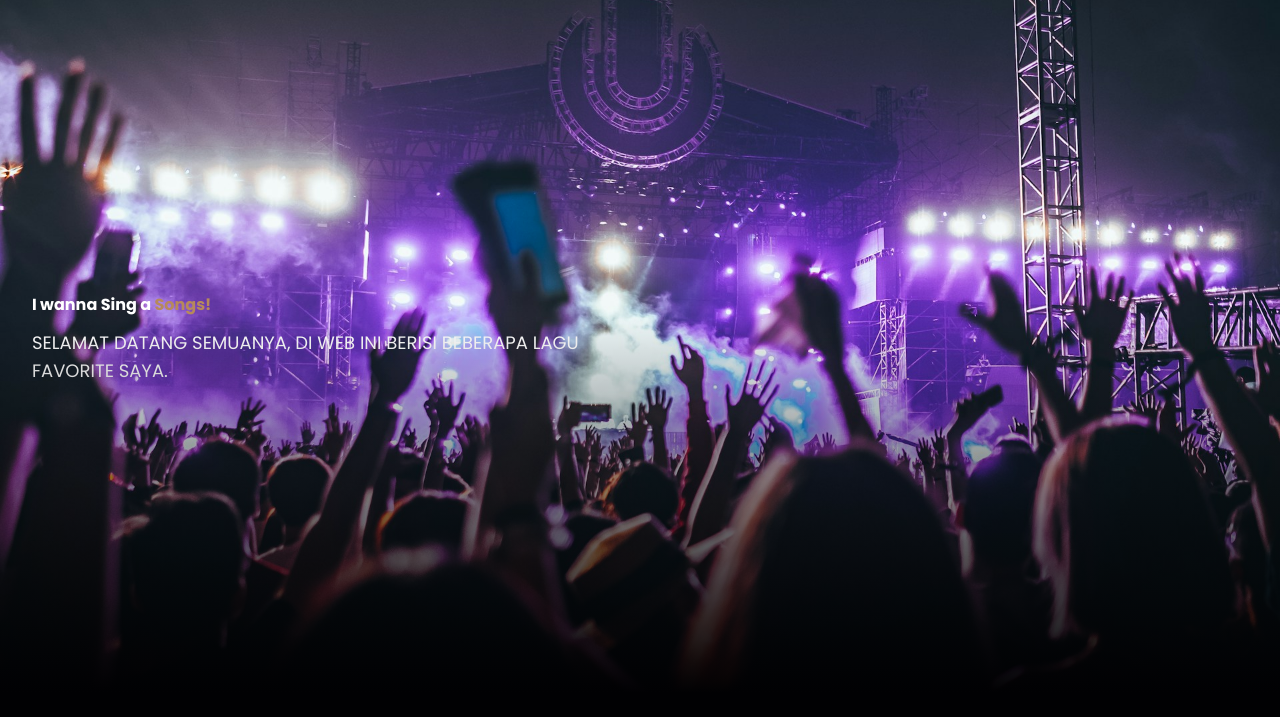
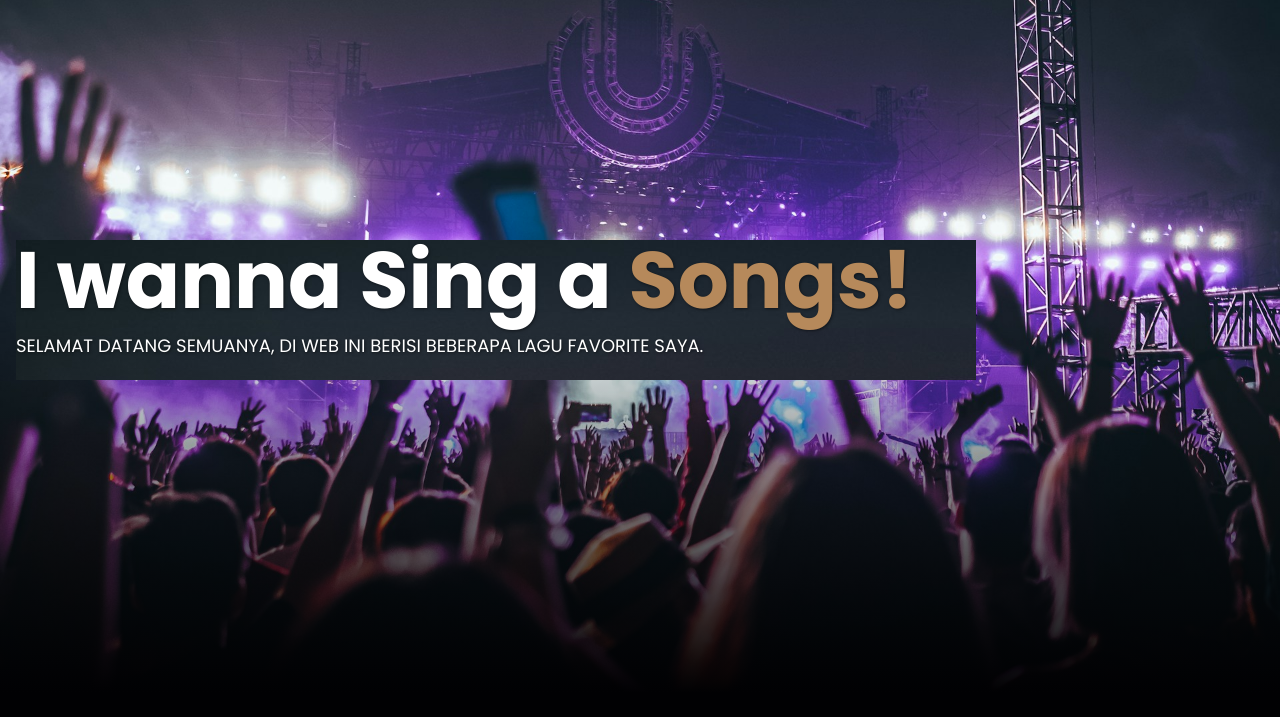
Before and after one commit to Mhdhafin/Favsong_Tailwindcss, a website: page index.html in a window 1280 px wide. Shown: the part 83-800 px from the top of the page. Drawn offline with nearby package versions, Linux system fonts and the light colour scheme.

Commit message:
Update index.html

```diff
--- a/index.html
+++ b/index.html
@@ -46,10 +46,15 @@
     <section id="home" class="pt-36 pb-32">
       <div class="container">
 
-        <div class="w-full self-center px-4 pb-20 pt-32 lg:w-1/2">
+<!--         <div class="w-full self-center px-4 pb-20 pt-32 lg:w-1/2">
+           -->
+         <div class="hero flex items-center justify-center">
+        <main class="w-full  ml-16 text-white z-10">
           <h2 class=" font-bold text-white mb-3">I wanna Sing a <span class="text-coffe">Songs!</span></h2>
           <h4 class="text-white text-lg uppercase mb-5">Selamat datang semuanya, di web ini berisi beberapa lagu favorite saya.</h4>
-        </div>
+        </main>
+         </div>
+<!--         </div> -->
 
       </div>
     </section>
```
